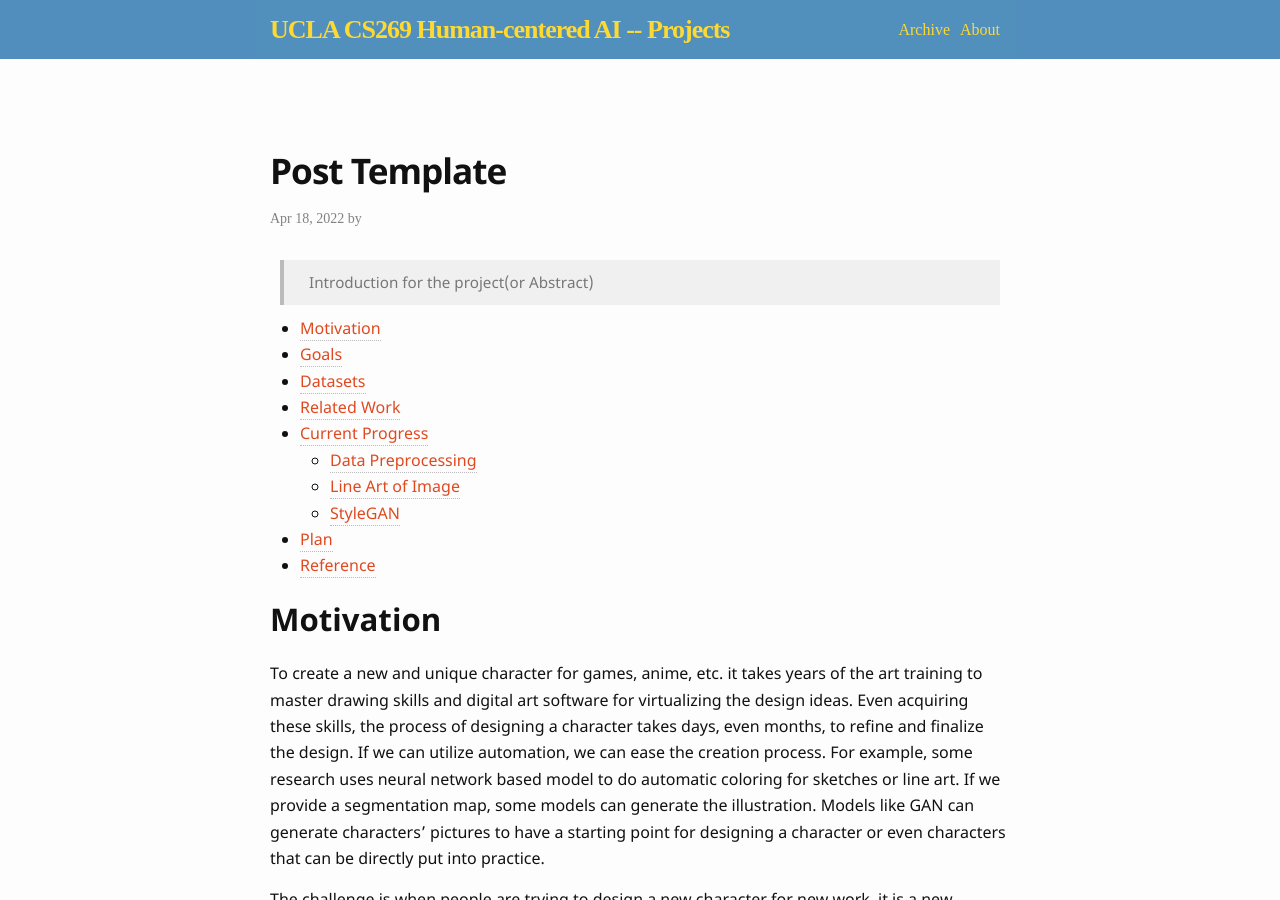
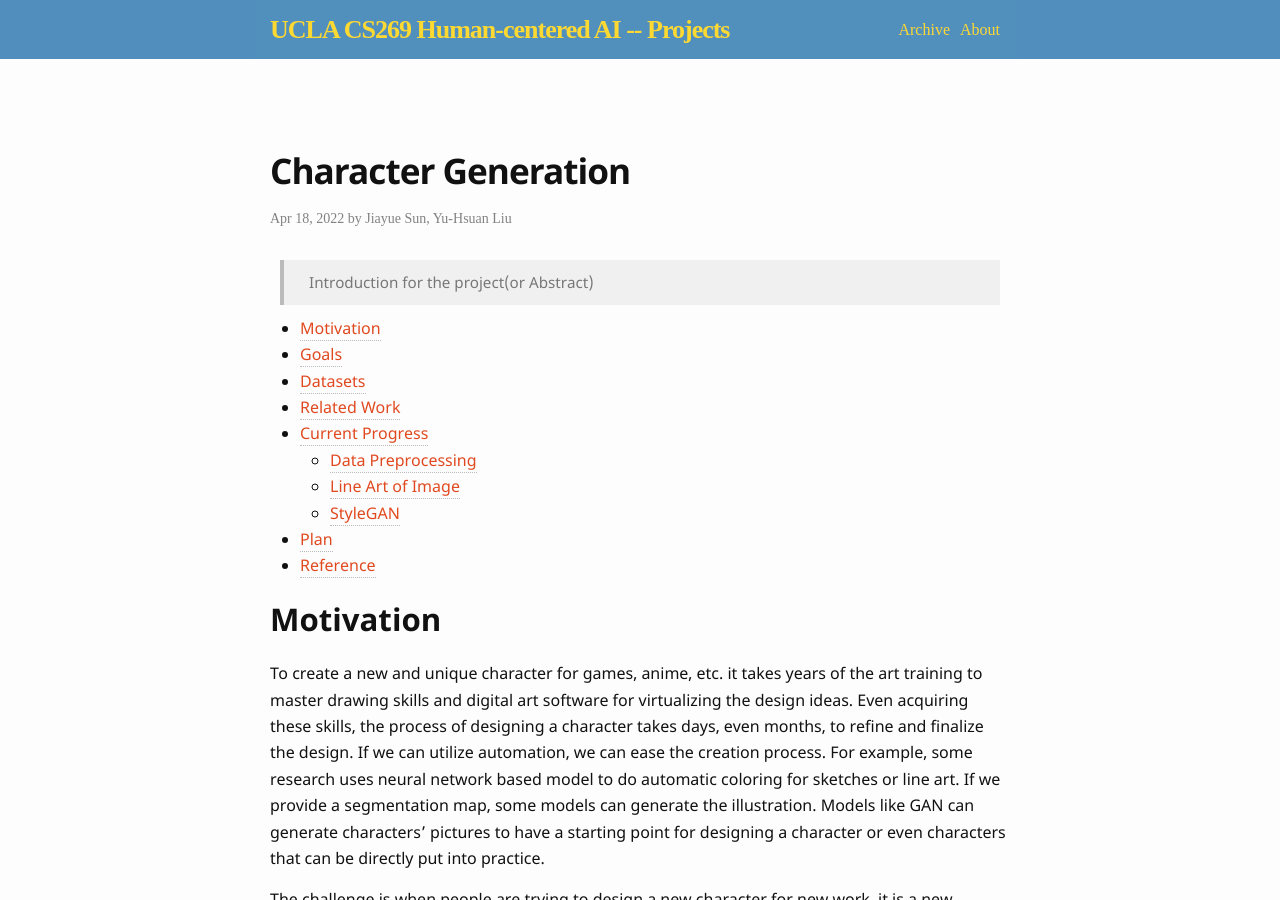
Before and after one commit to UCLAdeepvision/CS269-projects-2022spring, a Jekyll site: the page built from _posts/2022-04-18-team16-CharacterGeneration.md, in a window 1280 px wide and 900 px high. Built offline with Jekyll 4.4.1, drawn with Linux system fonts in a browser that asks for light colours; some web fonts are replaced; comment, search, counter and statistics services are not loaded.

Commit message:
Update 2022-04-18-team16-CharacterGeneration.md

```diff
--- a/_posts/2022-04-18-team16-CharacterGeneration.md
+++ b/_posts/2022-04-18-team16-CharacterGeneration.md
@@ -1,8 +1,8 @@
 ---
 layout: post
 comments: true
-title: Post Template
-author:
+title: Character Generation
+author: Jiayue Sun, Yu-Hsuan Liu
 date: 2022-04-18
 ---
 
```
